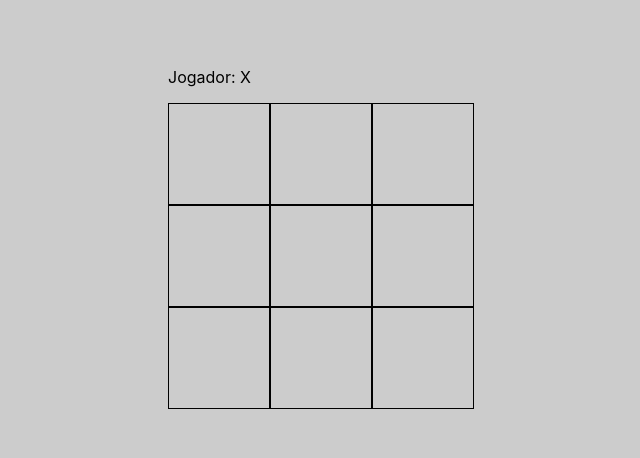
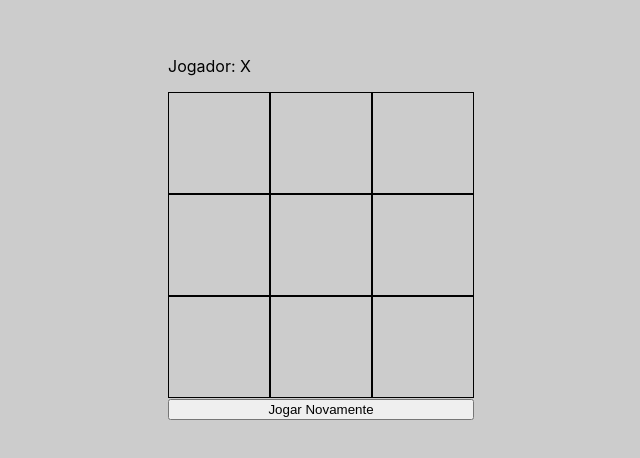
Before and after one commit to FellipeCastro/curso-react, a React (Create React App) app in the folder react-app/: page / in a window 1280 px wide. Shown: the part 170-628 px from the top of the page, without its empty margins (319-959 px from the left). Built offline with nearby package versions, Linux system fonts and the light colour scheme.

Commit message:
aula 37 finalizada

```diff
--- a/react-app/src/App.js
+++ b/react-app/src/App.js
@@ -66,9 +66,7 @@ export default function App() {
   }
 
   const BtnJogarNovamente = () => {
-    if (!jogando) {
-      return <button onClick={() => reiniciar()}>Jogar Novamente</button>
-    }
+      return <button onClick={() => reiniciar()} style={{width: '100%', margin: '0 auto'}}>Jogar Novamente</button>
   }
 
   const verificaVitoria = () => {
@@ -183,7 +181,8 @@ export default function App() {
 
       {tabu(jogo)}
 
-      {BtnJogarNovamente}
+      {BtnJogarNovamente()}
+
     </div>
   );
 }
```
